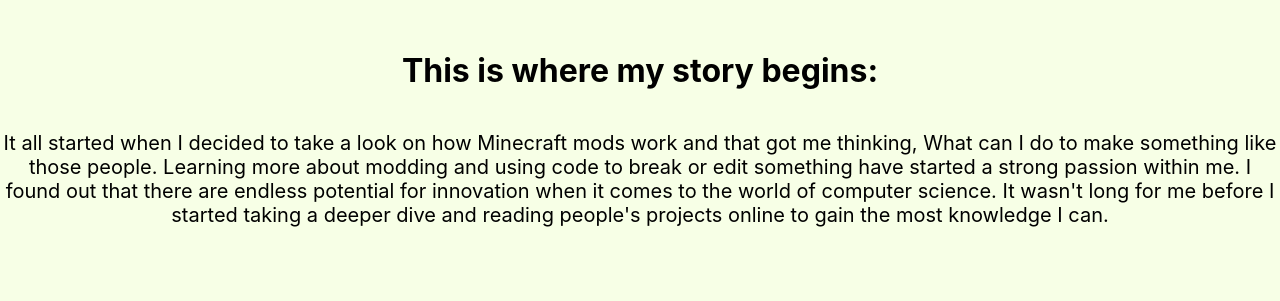
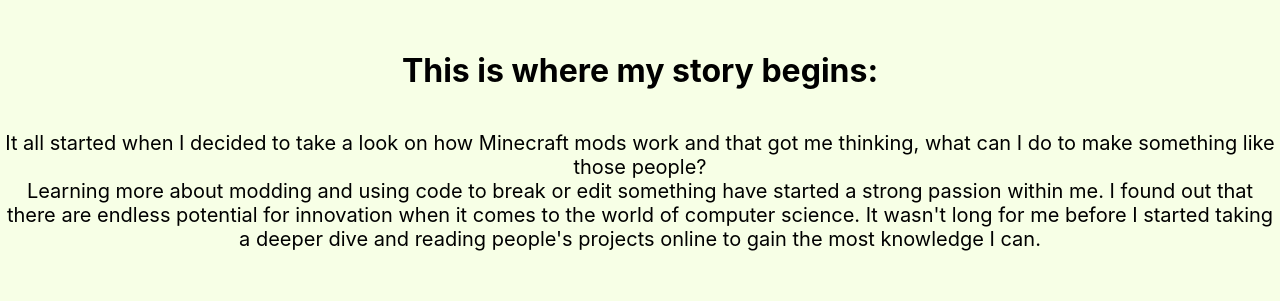
Before and after one commit to low-q/meportfolio, a React (Create React App) app: page / in a window 1280 px wide. Shown: the part 1580-1881 px from the top of the page. Built offline with nearby package versions, Linux system fonts and the light colour scheme.

Commit message:
line break

```diff
--- a/src/App.js
+++ b/src/App.js
@@ -61,7 +61,7 @@ function App() {
             <div className="about-us">
                 {/* First Paragraph. */}
                 <h1>This is where my story begins:</h1>
-                <p>It all started when I decided to take a look on how Minecraft mods work and that got me thinking, What can I do to make something like those people.
+                <p>It all started when I decided to take a look on how Minecraft mods work and that got me thinking, what can I do to make something like those people? <br />
                     Learning more about modding and using code to break or edit something have started a strong passion within me.
                     I found out that there are endless potential for innovation when it comes to the world of computer science.
                     It wasn't long for me before I started taking a deeper dive and reading people's projects online to gain the most knowledge I can.
```
